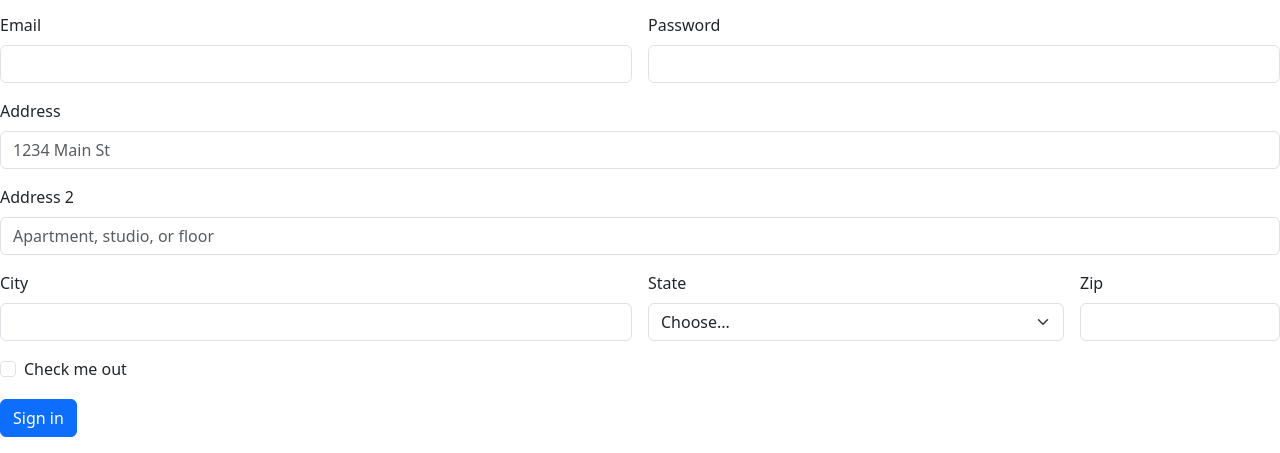
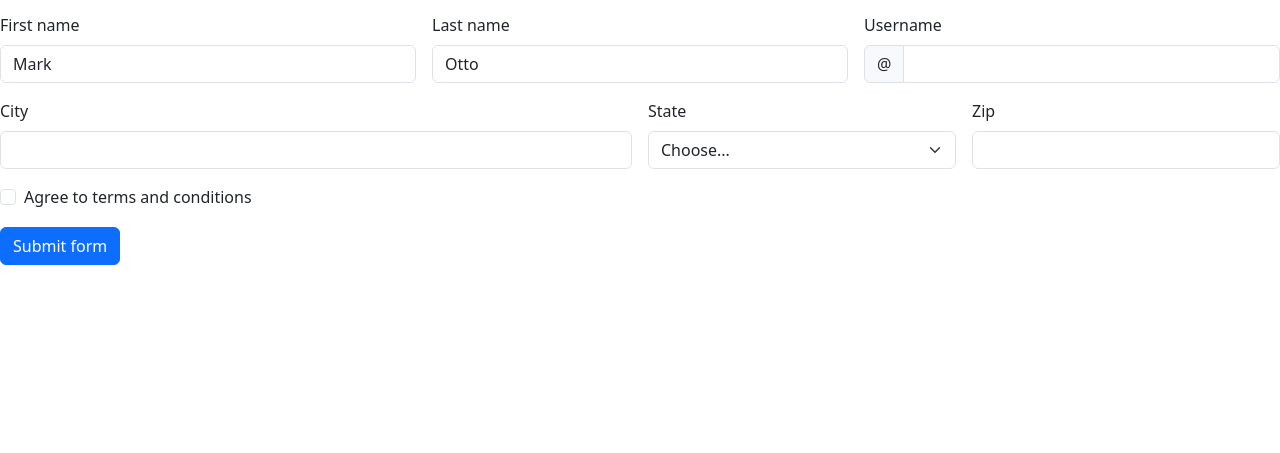
Before and after one commit to aviselanj/colorful-events-sumeshi, a plain HTML site: page index.html in a window 1280 px wide. Shown: the part 720-1173 px from the top of the page. After the commit the page ends 1001 px from the top, so only its background shows below. Drawn offline with nearby package versions, Linux system fonts and the light colour scheme.

Commit message:
added carousel images

```diff
--- a/index.html
+++ b/index.html
@@ -34,13 +34,13 @@
       <div id="carouselExampleAutoplaying" class="carousel slide" data-bs-ride="carousel">
         <div class="carousel-inner">
           <div class="carousel-item active">
-            <img src="https://images.pexels.com/photos/5677402/pexels-photo-5677402.jpeg?auto=compress&cs=tinysrgb&w=1000"  class="rounded mx-auto d-block"  alt="...">
+            <img src="https://images.pexels.com/photos/3475617/pexels-photo-3475617.jpeg?auto=compress&cs=tinysrgb&w=1260&h=750&dpr=2"  class="rounded mx-auto d-block"  alt="...">
           </div>
           <div class="carousel-item">
-            <img src="https://images.pexels.com/photos/9424914/pexels-photo-9424914.jpeg?auto=compress&cs=tinysrgb&w=1000" class="rounded mx-auto d-block" alt="...">
+            <img src="https://images.pexels.com/photos/16388598/pexels-photo-16388598/free-photo-of-man-preparing-sushi-in-a-restaurant.jpeg?auto=compress&cs=tinysrgb&w=1600" class="rounded mx-auto d-block" alt="...">
           </div>
           <div class="carousel-item">
-            <img src="https://images.pexels.com/photos/9756271/pexels-photo-9756271.jpeg?auto=compress&cs=tinysrgb&w=1000" class="rounded mx-auto d-block" alt="...">
+            <img src="https://images.pexels.com/photos/8951203/pexels-photo-8951203.jpeg?auto=compress&cs=tinysrgb&w=1600" class="rounded mx-auto d-block" alt="...">
           </div>
         </div>
         <button class="carousel-control-prev" type="button" data-bs-target="#carouselExampleAutoplaying" data-bs-slide="prev">
@@ -82,47 +82,46 @@
   <option value="3">Three</option>
 </select>
 <form class="row g-3">
-  <div class="col-md-6">
-    <label for="inputEmail4" class="form-label">Email</label>
-    <input type="email" class="form-control" id="inputEmail4">
+  <div class="col-md-4">
+    <label for="validationDefault01" class="form-label">First name</label>
+    <input type="text" class="form-control" id="validationDefault01" value="Mark" required>
+  </div>
+  <div class="col-md-4">
+    <label for="validationDefault02" class="form-label">Last name</label>
+    <input type="text" class="form-control" id="validationDefault02" value="Otto" required>
+  </div>
+  <div class="col-md-4">
+    <label for="validationDefaultUsername" class="form-label">Username</label>
+    <div class="input-group">
+      <span class="input-group-text" id="inputGroupPrepend2">@</span>
+      <input type="text" class="form-control" id="validationDefaultUsername" aria-describedby="inputGroupPrepend2" required>
+    </div>
   </div>
   <div class="col-md-6">
-    <label for="inputPassword4" class="form-label">Password</label>
-    <input type="password" class="form-control" id="inputPassword4">
+    <label for="validationDefault03" class="form-label">City</label>
+    <input type="text" class="form-control" id="validationDefault03" required>
   </div>
-  <div class="col-12">
-    <label for="inputAddress" class="form-label">Address</label>
-    <input type="text" class="form-control" id="inputAddress" placeholder="1234 Main St">
-  </div>
-  <div class="col-12">
-    <label for="inputAddress2" class="form-label">Address 2</label>
-    <input type="text" class="form-control" id="inputAddress2" placeholder="Apartment, studio, or floor">
-  </div>
-  <div class="col-md-6">
-    <label for="inputCity" class="form-label">City</label>
-    <input type="text" class="form-control" id="inputCity">
-  </div>
-  <div class="col-md-4">
-    <label for="inputState" class="form-label">State</label>
-    <select id="inputState" class="form-select">
-      <option selected>Choose...</option>
+  <div class="col-md-3">
+    <label for="validationDefault04" class="form-label">State</label>
+    <select class="form-select" id="validationDefault04" required>
+      <option selected disabled value="">Choose...</option>
       <option>...</option>
     </select>
   </div>
-  <div class="col-md-2">
-    <label for="inputZip" class="form-label">Zip</label>
-    <input type="text" class="form-control" id="inputZip">
+  <div class="col-md-3">
+    <label for="validationDefault05" class="form-label">Zip</label>
+    <input type="text" class="form-control" id="validationDefault05" required>
   </div>
   <div class="col-12">
     <div class="form-check">
-      <input class="form-check-input" type="checkbox" id="gridCheck">
-      <label class="form-check-label" for="gridCheck">
-        Check me out
+      <input class="form-check-input" type="checkbox" value="" id="invalidCheck2" required>
+      <label class="form-check-label" for="invalidCheck2">
+        Agree to terms and conditions
       </label>
     </div>
   </div>
   <div class="col-12">
-    <button type="submit" class="btn btn-primary">Sign in</button>
+    <button class="btn btn-primary" type="submit">Submit form</button>
   </div>
 </form>
     <script src="https://cdn.jsdelivr.net/npm/bootstrap@5.3.2/dist/js/bootstrap.bundle.min.js" integrity="sha384-C6RzsynM9kWDrMNeT87bh95OGNyZPhcTNXj1NW7RuBCsyN/o0jlpcV8Qyq46cDfL" crossorigin="anonymous"></script>
```
